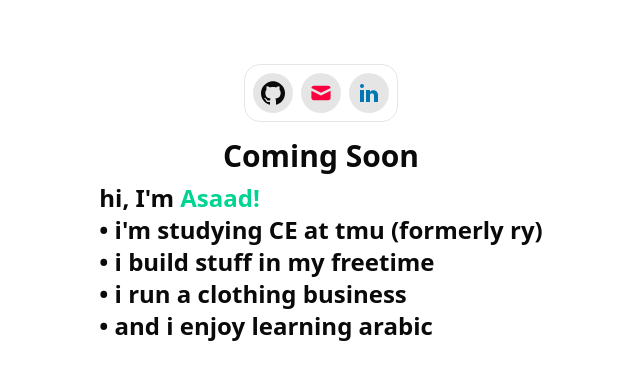
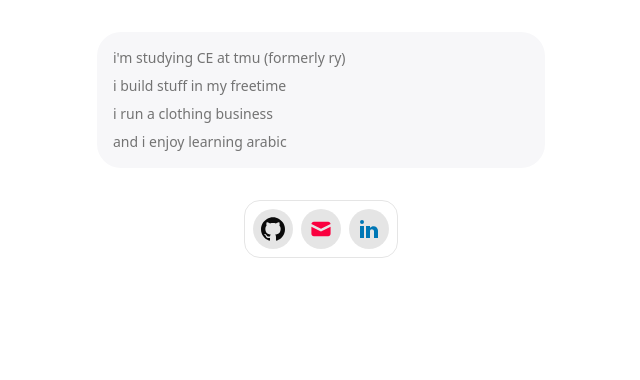
Before and after one commit to asaadbahmed/asaadbahmed.github.io, a React (Vite) app: page / in a window 1280 px wide. Shown: the top 380 px of the page, without its empty margins (319-959 px from the left). Built offline with nearby package versions, Linux system fonts and the light colour scheme.

Commit message:
updated about me

```diff
--- a/src/App.tsx
+++ b/src/App.tsx
@@ -3,20 +3,16 @@ import { Navigation } from "@/components/navigation";
 
 function App() {
   return (
-    <div className="flex flex-col gap-4">
+    <div className="flex flex-col items-center">
+      <div className="bg-[rgb(247,247,249)] w-md rounded-3xl p-4">
+        <div className="scroll-m-20 text-sm text-muted-foreground font-medium tracking-normal text-left space-y-2">
+          <div>i'm studying CE at tmu (formerly ry)</div>
+          <div>i build stuff in my freetime</div>
+          <div>i run a clothing business</div>
+          <div>and i enjoy learning arabic</div>
+        </div>
+      </div>
       <Navigation />
-      <div className="flex flex-col items-center gap-2">
-        <h1 className="scroll-m-20 text-center text-3xl font-bold tracking-normal text-balance">
-          Coming Soon
-        </h1>
-        <h3 className="scroll-m-20 text-2xl font-semibold tracking-normal text-left">
-          hi, I'm <span className="text-emerald-400">Asaad!</span> <br />• i'm
-          studying CE at tmu (formerly ry)
-          <br />• i build stuff in my freetime
-          <br />• i run a clothing business
-          <br />• and i enjoy learning arabic
-        </h3>
-      </div>
     </div>
   );
 }
```
